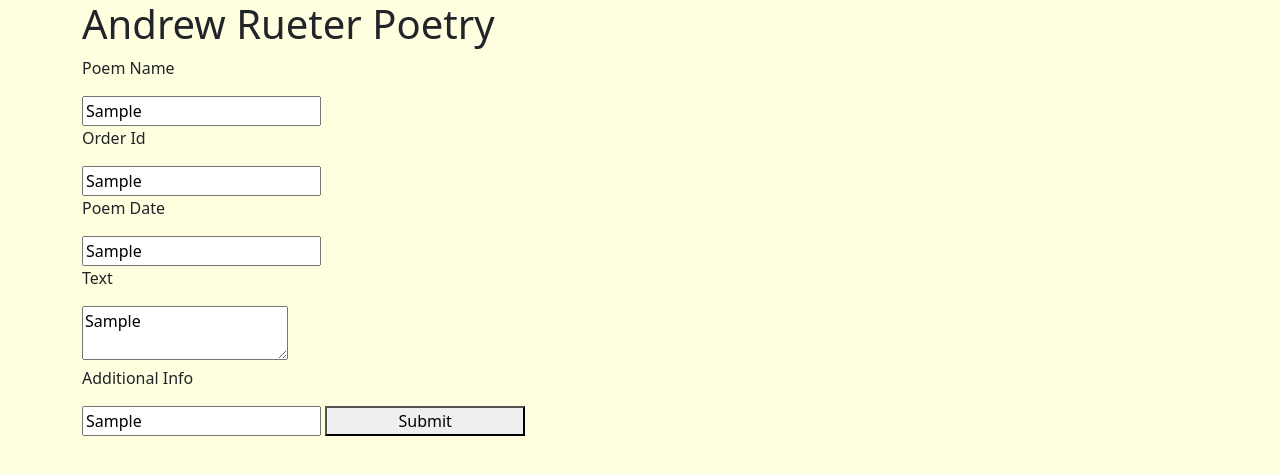
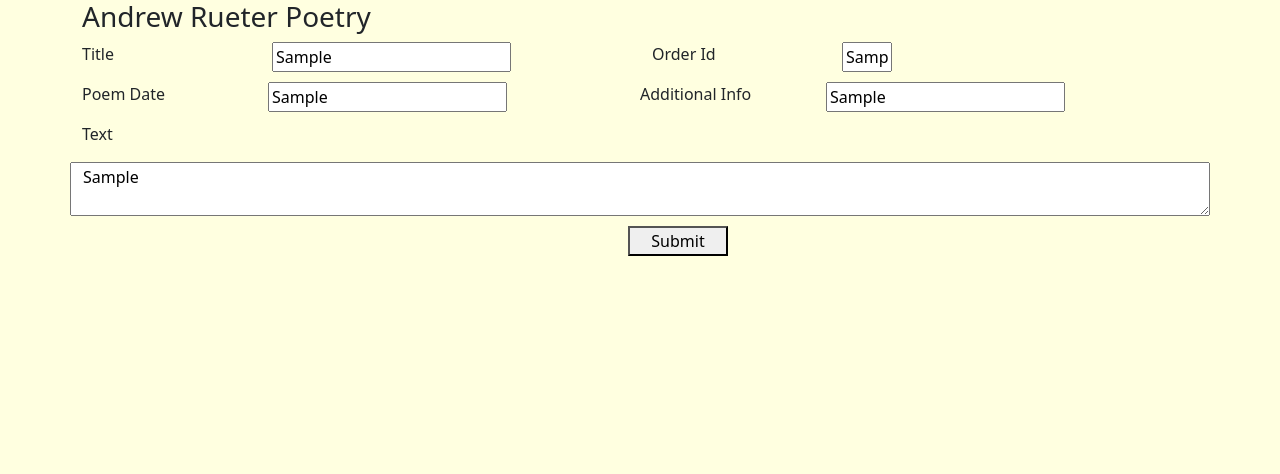
Before and after one commit to magire01/arPoetryServer, a website: page public/pages/home.html in a window 1280 px wide. Both pictures are taken after typing "Sample", "Sample", "Sample", "Sample", "Sample" into the empty fields and a click on the button "Submit". Drawn offline with nearby package versions, Linux system fonts and the light colour scheme; no server answers.

Commit message:
Updated Styling of Submit Poem

```diff
--- a/models/poems.js
+++ b/models/poems.js
@@ -6,7 +6,7 @@ const poemSchema = new Schema({
     datePosted: { type: String, required: true },
     text: { type: String, required: true },
     additionalInfo: { type: String, required: false},
-    orderId: { type: Number, required: true}
+    orderId: { type: String, required: true}
   });
 
 const Poems = mongoose.model("Poems", poemSchema);
--- a/public/css/style.css
+++ b/public/css/style.css
@@ -55,3 +55,12 @@ body {
 button {
     width: 200px
 }
+
+.orderInput {
+    width: 50px
+}
+
+.submitPoem {
+    width: 100px;
+    margin: 10px 50% 10px 50%
+}
--- a/public/js/home.js
+++ b/public/js/home.js
@@ -2,7 +2,7 @@ $(document).ready(function(){
 
     $("#submitPoem").on("click", function(e) {
         e.preventDefault();
-        const sumbit = {
+        const submit = {
             title: $("#poemTitle").val(),
             orderId: $("#poemOrderId").val(),
             datePosted: $("#poemDate").val(),
@@ -14,10 +14,11 @@ $(document).ready(function(){
             type: "POST",
             url: "/home/poem/",
             data: {
-                title: sumbit.title,
-                datePosted: sumbit.datePosted,
-                text: sumbit.text,
-                additionalInfo: sumbit.additionalInfo
+                title: submit.title,
+                orderId: submit.orderId,
+                datePosted: submit.datePosted,
+                text: submit.text,
+                additionalInfo: submit.additionalInfo
             },
             success: function(result) {
                 console.log(result)
--- a/public/pages/home.html
+++ b/public/pages/home.html
@@ -14,24 +14,48 @@
   </head>
   <body>
     <div class="container">
+      <div class="row">
+        <h3>Andrew Rueter Poetry</h3>
+      </div>
+      <form>
         <div class="row">
-            <h1>Andrew Rueter Poetry</h1>
+            <div class="col-md-2">
+              <p>Title</p>
+            </div>
+            <div class="col-md-4">
+              <input id="poemTitle" />
+            </div>
+            <div class="col-md-2">
+              <p>Order Id</p>
+            </div>
+            <div class="col-md-1">
+              <input id="poemOrderId" class="orderInput"/>
+            </div>
+        <div class="row">
+          <div class="col-md-2">
+            <p>Poem Date</p>
+          </div>
+          <div class="col-md-4">
+            <input id="poemDate"/>
+          </div>
+          <div class="col-md-2">
+            <p>Additional Info</p>
+          </div>
+          <div class="col-md-4">
+            <input id="poemAdditionalInfo" />
+          </div>
         </div>
-        <div class="row">
-          <form>
-            <p>Poem Name</p>
-            <input id="poemTitle" />
-            <p>Order Id</p>
-            <input id="poemOrderId"/>
-            <p>Poem Date</p>
-            <input id="poemDate"/>
+
+
+
             <p>Text</p>
             <textarea id="poemText"></textarea>
-            <p>Additional Info</p>
-            <input id="poemAdditionalInfo" />
-            <button id="submitPoem">Submit</button>
-        </form>
+
+            <div class="row">
+              <button id="submitPoem" class="submitPoem">Submit</button>
+            </div>
         </div>
+      </form>
         <div class="row" id="poems">
 
         </div>
--- a/server.js
+++ b/server.js
@@ -93,6 +93,7 @@ app.post("/home/poem/", (req, res) => {
   try {
     const poem = {
     title: req.body.title,
+    orderId: req.body.orderId,
     datePosted: req.body.datePosted,
     text: req.body.text,
     additionalInfo: req.body.additionalInfo
```
Also changed, not shown: public/js/poem.js (+9 -3 lines).
